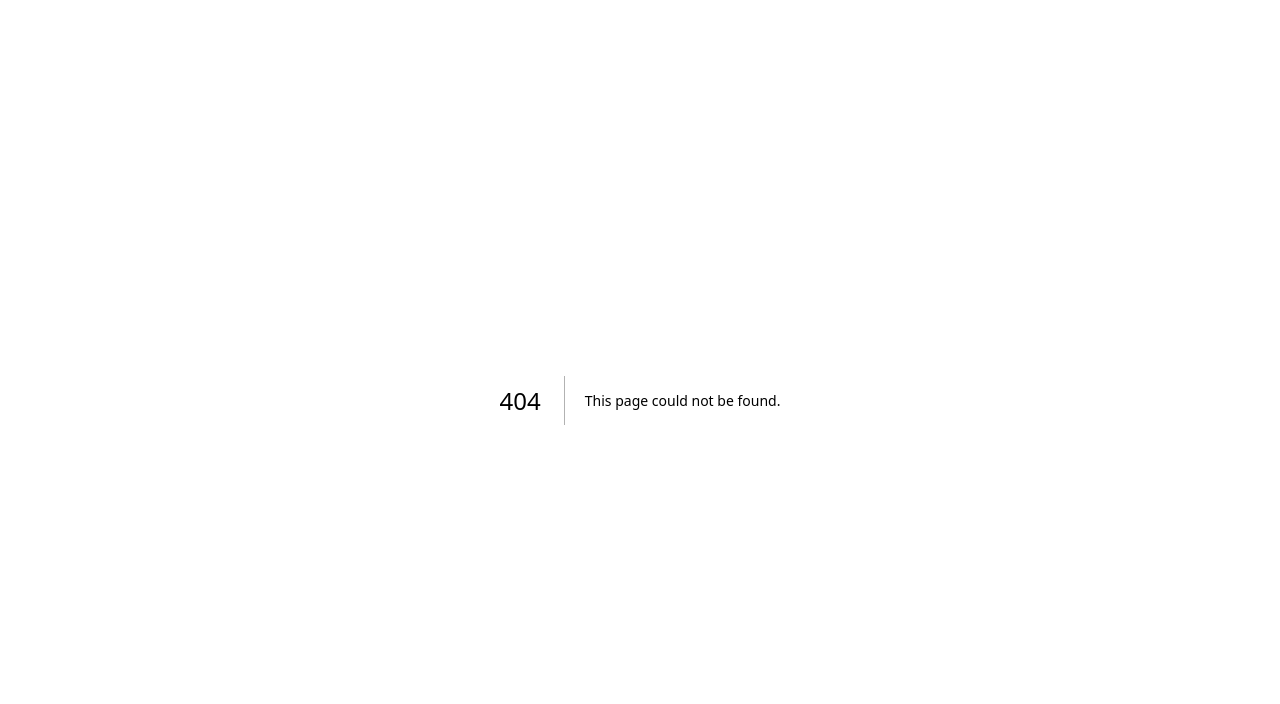
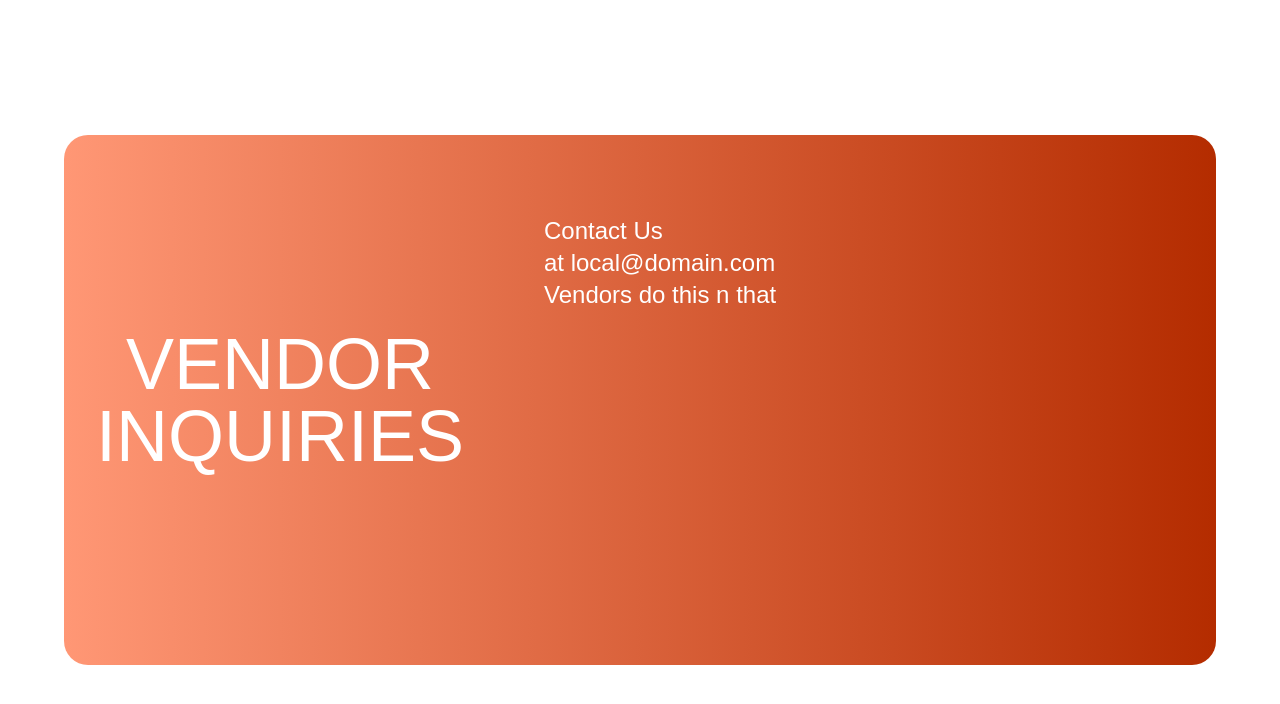
Before and after one commit to CSES-Dev/runway-ave, a Next.js app: page /contact in a window 1280 px wide. Before the commit this address had no page. Shown: the top 704 px of the page. Built offline with nearby package versions, Linux system fonts and the light colour scheme.

Commit message:
Contact Page with 3 cards with a scrolling animation

```diff
--- /dev/null
+++ b/app/contact/page.tsx
@@ -0,0 +1,8 @@
+'use client';
+import ContactScrollSection from "@/components/ContactScrollSection";
+
+export default function ContactPage() {
+  return (
+    <ContactScrollSection/>
+  )
+}
--- /dev/null
+++ b/components/ContactScrollSection.tsx
@@ -0,0 +1,64 @@
+'use client';
+
+import { useState, useEffect, useRef } from "react";
+import VendorInquiries from "@/components/VendorInquiries";
+import PressInquiries from "@/components/PressInquiries";
+import GeneralSupport from "@/components/GeneralSupport";
+
+// Add cards into here if needed, ideally with the same visuals as the rest.
+const cards = [VendorInquiries, PressInquiries, GeneralSupport];
+const scrollSensitivity = 0.00045; // Sensitivity (Higher = more Card switching per scroll)
+
+export default function ContactScrollSection() {
+    const containerRef = useRef<HTMLDivElement>(null);
+    const [scrollIndex, setScrollIndex] = useState(0);
+    const virtualScroll = useRef(0); // smooth continuous value
+
+    useEffect(() => {
+        const handleWheel = (e: WheelEvent) => {
+            // (Warning) Disable scrolling for current page
+            e.preventDefault();
+
+
+            virtualScroll.current += e.deltaY * scrollSensitivity;
+            virtualScroll.current = Math.max(0, Math.min(cards.length - 1, virtualScroll.current));
+
+            // Round to nearest card for display
+            setScrollIndex(Math.round(virtualScroll.current));
+        };
+
+        const el = containerRef.current;
+        el?.addEventListener("wheel", handleWheel, { passive: false });
+        return () => el?.removeEventListener("wheel", handleWheel);
+    }, []);
+
+    return (
+        <div
+        ref={containerRef}
+        style={{
+            position: "relative",
+            width: "100vw",
+            height: "100vh",
+            overflow: "hidden",
+            }}>
+                {cards.map((Card, i) => (
+                    <div
+                    key={i}
+                    style={{
+                        position: "absolute",
+                        top: 0,
+                        left: 0,
+                        width: "100%",
+                        height: "100%",
+                        opacity: i === scrollIndex ? 1 : 0,
+                        transition: "opacity 0.9s ease", // Use to adjust fade transition
+                        display: "flex",
+                        justifyContent: "center",
+                        alignItems: "center",
+                        }}>
+                            <Card />
+                    </div>
+                ))}
+        </div>
+    );
+}
--- /dev/null
+++ b/components/GeneralSupport.tsx
@@ -0,0 +1,16 @@
+"use client";
+
+import React from "react";
+
+export default function GeneralSupport() {
+    return (
+        <div className="flex rounded-3xl w-[1152px] h-[530px] bg-gradient-to-r from-[#8CDFA8] to-[#34543F]">
+            <div className="flex text-center items-center text-7xl w-[400px] pl-8 text-white">
+                GENERAL SUPPORT
+            </div>
+            <div className="p-20 w-[640px] text-white text-2xl">
+                Loren ipsum odt alor If you need support, you can do this that and the third Contact at email@email.com with inquiries text text
+            </div>
+        </div>
+    )
+}
--- /dev/null
+++ b/components/PressInquiries.tsx
@@ -0,0 +1,21 @@
+"use client";
+
+import React from "react";
+
+export default function PressInquiries() {
+    return (
+        <div className="flex rounded-3xl w-[1152px] h-[530px] bg-gradient-to-r from-[#FF7958] to-[#691F0D]">
+            <div className="flex text-center items-center text-7xl justify-start w-[400px] pl-8 text-white text-4xl">
+                PRESS INQUIRIES
+            </div>
+            <div className="p-20 justify-end w-[640px] text-white text-2xl">
+                Contact US at
+                <p>local@domain.com for inquiries </p>
+                <p>Press can do this that and the third</p>
+                <p>that are useful for everyone</p>
+                <p>text</p>
+                <p>text</p>
+            </div>
+        </div>
+    )
+}
--- /dev/null
+++ b/components/VendorInquiries.tsx
@@ -0,0 +1,18 @@
+"use client";
+
+import React from "react";
+
+export default function VendorInquiries() {
+    return (
+        <div className="flex rounded-3xl w-[1152px] h-[530px] bg-gradient-to-r from-[#FF9775] to-[#B42C00]">
+            <div className="flex text-center items-center text-7xl w-[400px] pl-8 text-white">
+                VENDOR INQUIRIES
+            </div>
+            <div className="p-20 w-[640px] text-white text-2xl">
+                <p>Contact Us</p>
+                <p>at local@domain.com</p>
+                <p>Vendors do this n that</p>
+            </div>
+        </div>
+    )
+}
```
